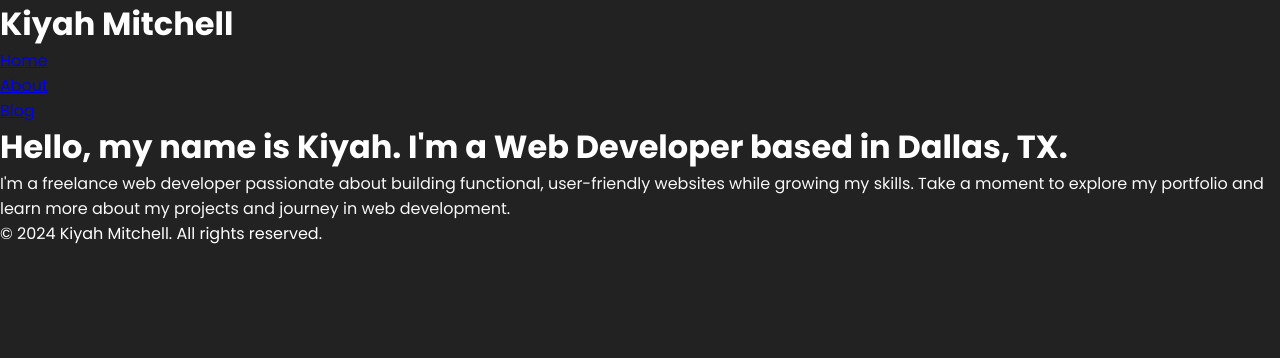
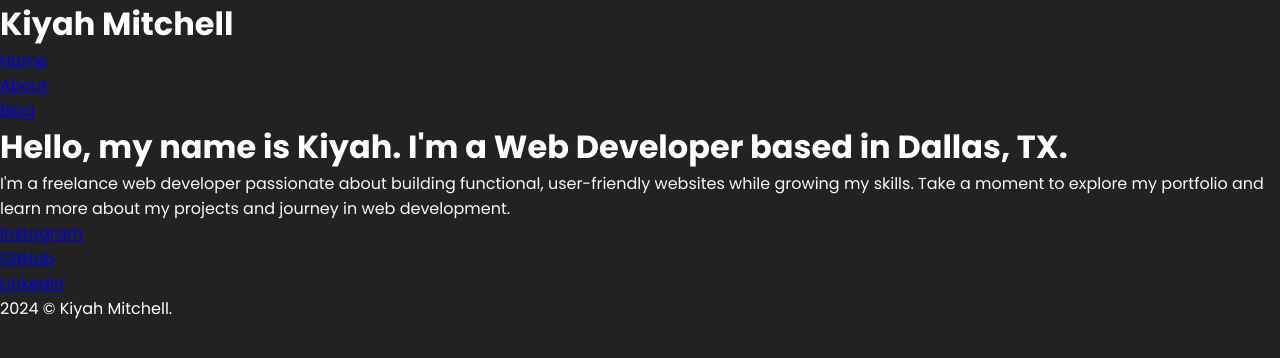
Before and after one commit to kiyahmitchell/kiyahmitchell.github.io, a Jekyll site: the page built from index.html, in a window 1280 px wide. Shown: the top 358 px of the page. Built offline with Jekyll 4.4.1, drawn with Linux system fonts in a browser that asks for light colours.

Commit message:
Update footer.html

```diff
--- a/_includes/footer.html
+++ b/_includes/footer.html
@@ -12,13 +12,18 @@
   <body>
     <main>
       {{ content }}
-      <!-- This is where your homepage content from index.html or index.md will go -->
     </main>
 
     <footer>
+      <div class="social-media">
+        <ul>
+          <li><a href="https://instagram.com/cozyky__" target="_blank">Instagram<i class="bx bxl-instagram"></i></a></li>
+          <li><a href="https://github.com/kiyahmitchell" target="_blank">GitHub<i class="bx bxl-github"></i></a></li>
+          <li><a href="https://linkedin.com/in/kiyahmitchell" target="_blank">LinkedIn<i class="bx bxl-linkedin"></i></a></li>
+        </ul>
+      </div>
       <p>
-        &copy; {{ site.time | date: "%Y" }} {{ site.title }}. All rights
-        reserved.
+        2024 &copy; Kiyah Mitchell.
       </p>
     </footer>
   </body>
```
